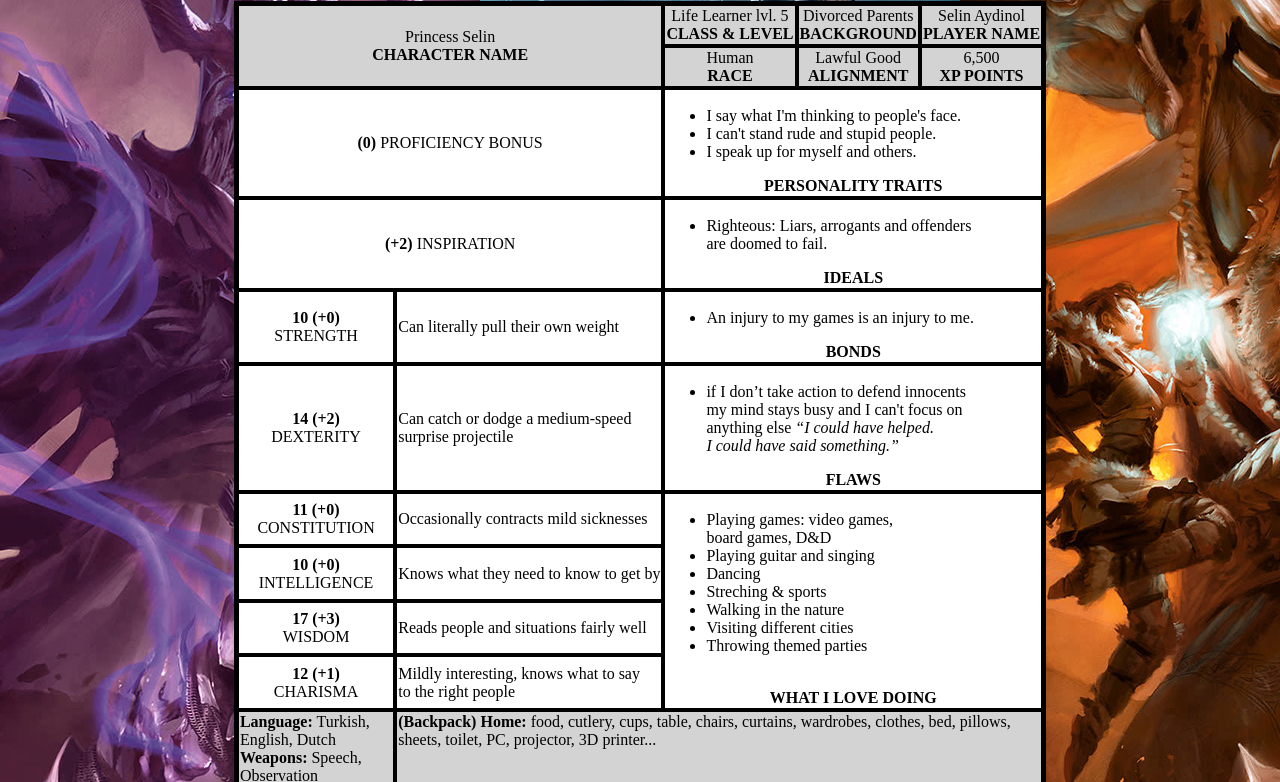
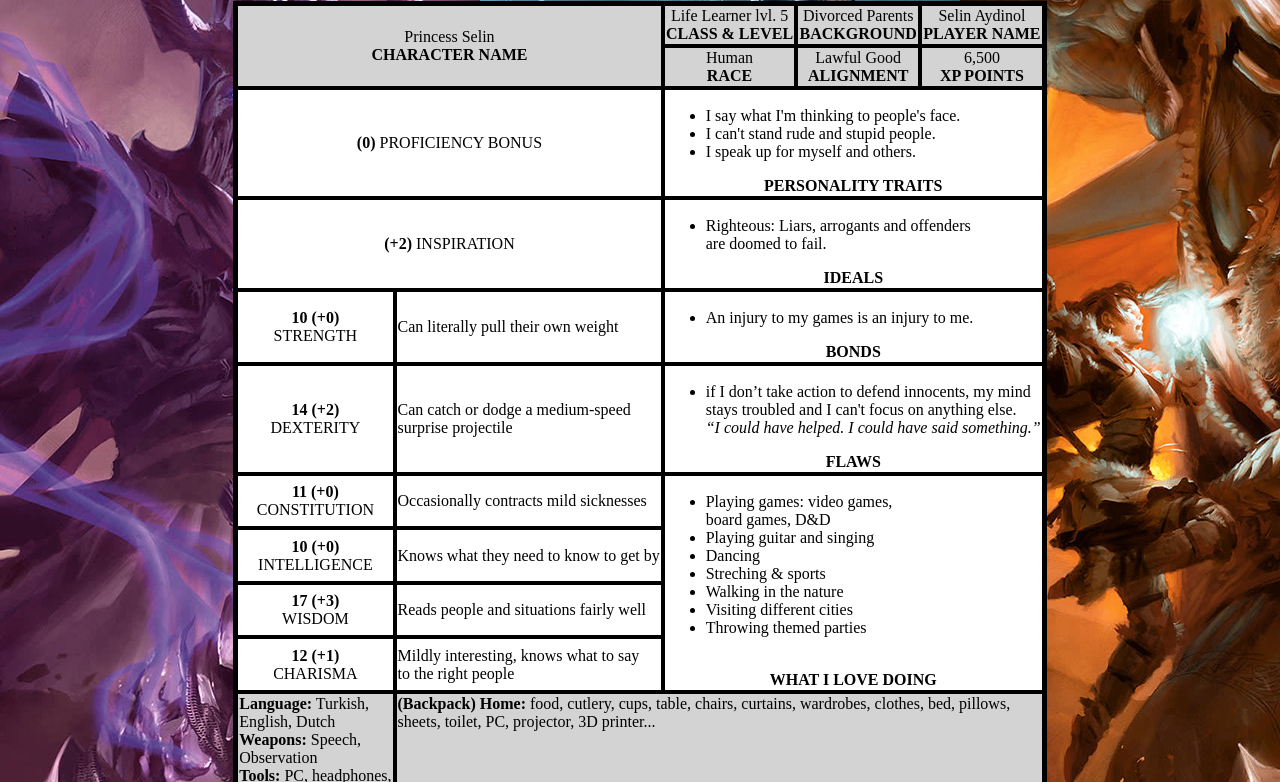
Before and after one commit to AYDINOL/Training, a plain HTML site: page index.html in a window 1280 px wide. Shown: the part 79-861 px from the top of the page. Drawn offline with Linux system fonts and the light colour scheme.

Commit message:
Update index.html

```diff
--- a/index.html
+++ b/index.html
@@ -67,7 +67,7 @@
                 <td align="left">Can catch or dodge a medium-speed <br/> surprise projectile <br/></td>
                 <td colspan="3">
                     <ul align="left">
-                    <li>if I don’t take action to defend innocents <br/>my mind stays busy and I can't focus on<br/> anything else <i>“I could have helped. <br/> I could have said something.”</i></ul>
+                    <li>if I don’t take action to defend innocents, my mind <br/>stays troubled and I can't focus on anything else. <br/><i>“I could have helped. I could have said something.”</i></ul>
                 <strong>FLAWS</strong></td>
             </tr>
 
```
